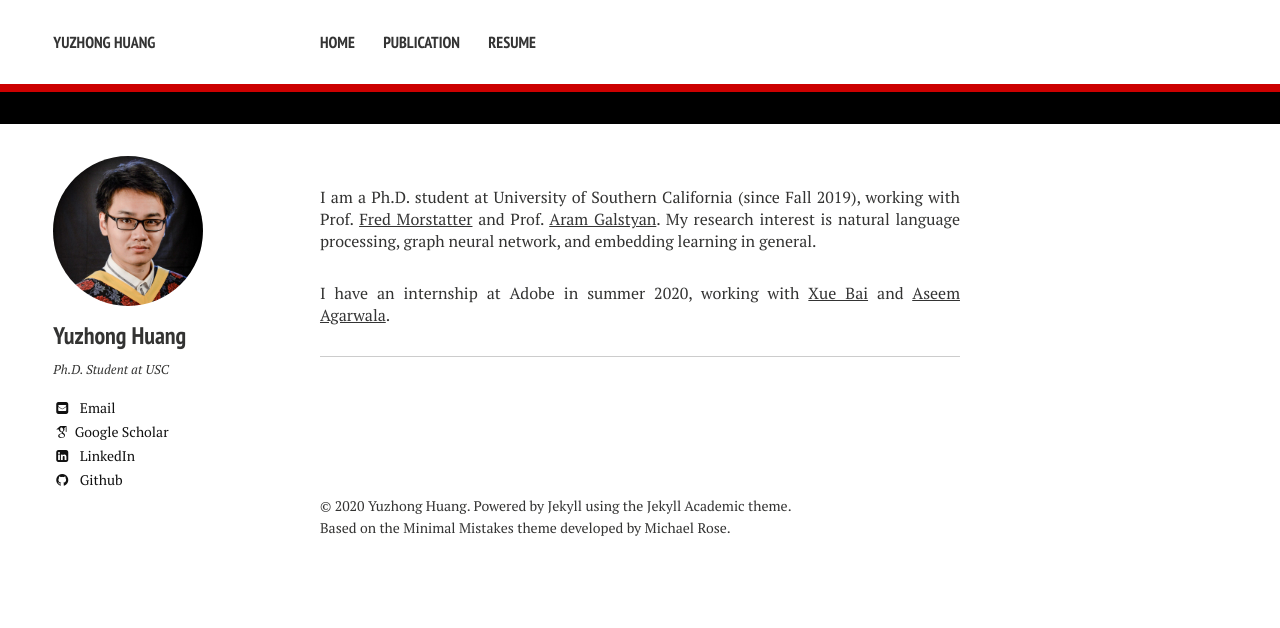
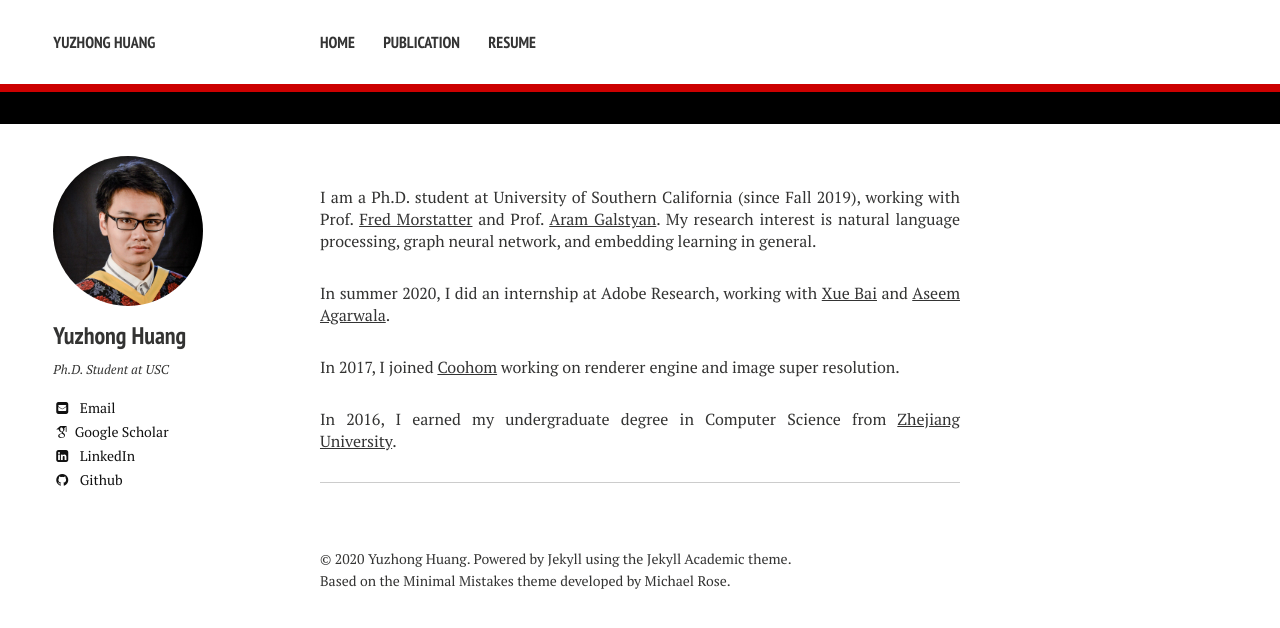
Before and after one commit to YuzhongHuangCS/yuzhonghuangcs.github.io, a Jekyll site: the page built from index.md, in a window 1280 px wide. Shown: the top 628 px of the page. Built offline with Jekyll 4.4.1, drawn with Linux system fonts in a browser that asks for light colours; some web fonts are replaced.

Commit message:
add previous info

```diff
--- a/index.md
+++ b/index.md
@@ -4,10 +4,13 @@ excerpt: "About Me"
 ---
 I am a Ph.D. student at University of Southern California (since Fall 2019), working with Prof. [Fred Morstatter](https://isi.edu/~fredmors/) and Prof. [Aram Galstyan](https://www.isi.edu/people/galstyan/about). My research interest is natural language processing, graph neural network, and embedding learning in general.
 
-I have an internship at Adobe in summer 2020, working with [Xue Bai](https://sites.google.com/view/xuebai/home) and [Aseem Agarwala](http://www.agarwala.org/).
+In summer 2020, I did an internship at Adobe Research, working with [Xue Bai](https://sites.google.com/view/xuebai/home) and [Aseem Agarwala](http://www.agarwala.org/).
 
-<!---
-I earned my undergraduate degree in Computer Science at Zhejiang University in 2016. During my undergraduate study, I worked in the [Digital Media Computing & Design Lab](http://www.dcd.zju.edu.cn/){:target="_blank"} under [Siliang Tang](http://person.zju.edu.cn/en/siliang){:target="_blank"}. I contributed to the ZJU Entity Discovery and Linking System and won the first place in the NIST 2016 Text Analysis Conference Knowledge Base Population Contest.
+In 2017, I joined [Coohom](https://www.coohom.com/) working on renderer engine and image super resolution.
+
+In 2016, I earned my undergraduate degree in Computer Science from [Zhejiang University](https://www.zju.edu.cn/english/).
+
+<!---During my undergraduate study, I worked in the [Digital Media Computing & Design Lab](http://www.dcd.zju.edu.cn/){:target="_blank"} under [Siliang Tang](http://person.zju.edu.cn/en/siliang){:target="_blank"}. I contributed to the ZJU Entity Discovery and Linking System and won the first place in the NIST 2016 Text Analysis Conference Knowledge Base Population Contest.
 
 After graduate, I joined [Qunhe Information Technology](http://www.kujiale.com/){:target="_blank"} as a research engineer. I have created an automated floor plan recognition system, and currently working on 3D scenes style transfer. My research interests focus on machine learning, especially on reinforcement learning and transfer learning.
 
```
